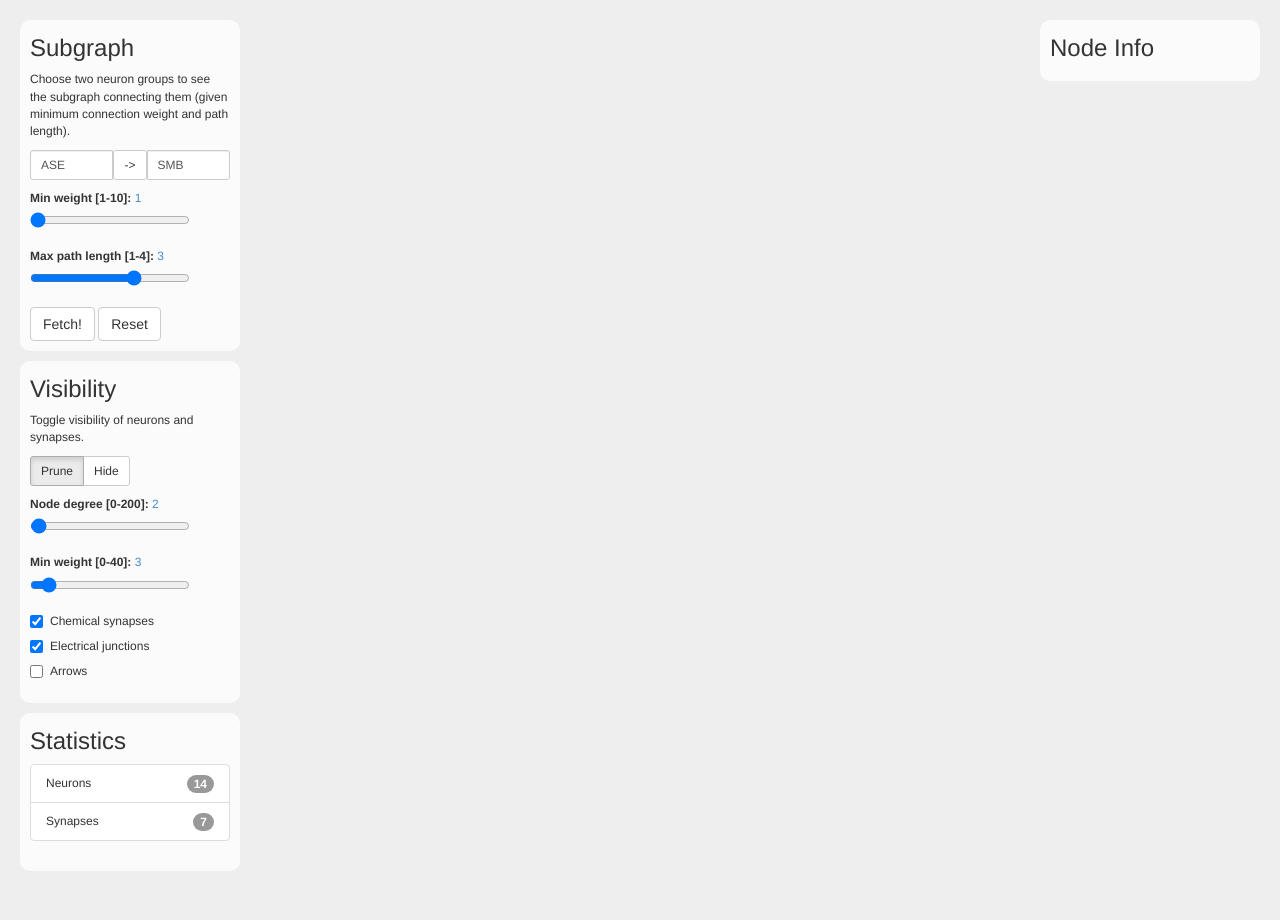
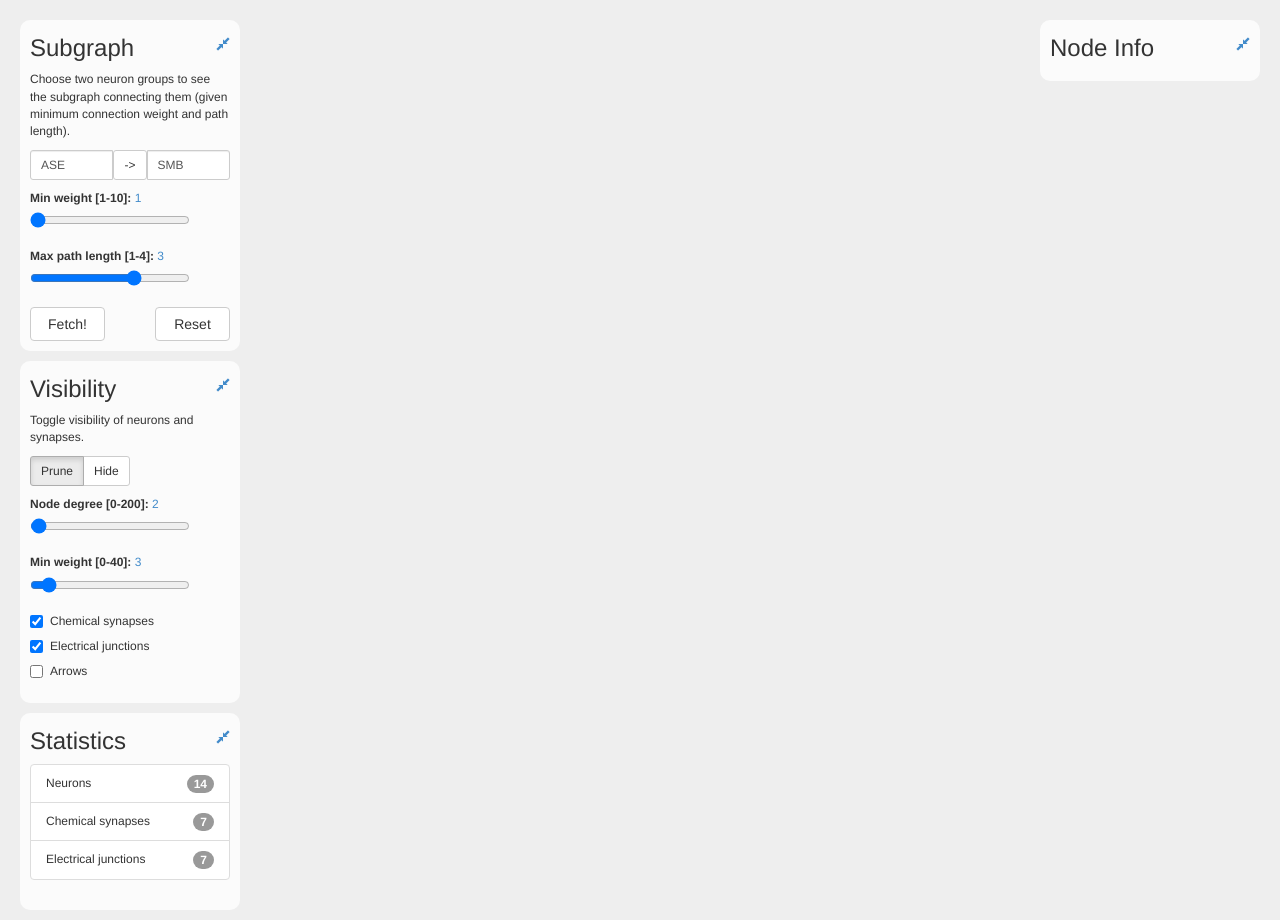
Before and after one commit to buhrmann/elegans, a Flask app: page / in a window 1280 px wide. Before the commit the page ends 871 px from the top, so only its background shows below. Run offline with Flask 2, Linux system fonts and the light colour scheme; data that the repository does not hold is empty; some libraries are stand-ins or nearby versions.

Commit message:
Made UI panels collapsible. Split stats into S and EJ. Added ajax spinners.

```diff
--- a/static/css/d3.css
+++ b/static/css/d3.css
@@ -53,6 +53,10 @@ output {
   border-radius: 10px;
 }
 
+#fetchbutton, #resetbutton {
+  width: 75px;
+}
+
 .link
 {
   stroke: #bbb;
--- a/static/js/d3graph.js
+++ b/static/js/d3graph.js
@@ -205,7 +205,8 @@ function filter(ndeg, wmin) {
     });
 
     document.getElementById('stats-n').innerHTML = n.length;
-    document.getElementById('stats-s').innerHTML = e.length;
+    document.getElementById('stats-s').innerHTML = d3.sum(e, function(d) { return d.type!="EJ" ? 1 : 0 });
+    document.getElementById('stats-ej').innerHTML = d3.sum(e, function(d) { return d.type=="EJ" ? 1 : 0 });
 }
 
 
@@ -256,9 +257,8 @@ function removeNodeInfo() {
 }
 
 function showNodeInfo(d) {
-    var minStr = "<a href='"+ "javascript:removeNodeInfo()" + "'><span class='glyphicon glyphicon-resize-small pull-right'></span></a>"
     document.getElementById("nodeinfo").innerHTML = htmlTabForNode(d);
-    document.getElementById("node-heading").innerHTML = d.name + "<small>" + minStr + "</small>";
+    document.getElementById("node-heading").innerHTML = d.name;
 }
 
 
@@ -459,12 +459,15 @@ function initNodePos(neurons) {
         else if (d.name.slice(-1) == "R")
             d.x = 600;
 
+        // Fix AVAL and AVAR to the middle
+        //if (d.name="AVAL")
         //d.fixed = true;
     });
 }
 
 
 function graphReset() {
+    document.getElementById("resetbutton").innerHTML = '<img id="ajaxloader" src="/static/images/ajax-loader.gif">'
     $.getJSON($SCRIPT_ROOT + '/_reset', function(d) {
         data = d.result;
         initNodePos(data.neurons);
@@ -475,6 +478,7 @@ function graphReset() {
         document.querySelector('#wminlabel').value = 3;
         document.querySelector('#ndeglabel').value = 1;
         updateCrossFilter(data['neurons'], data['synapses']);
+        document.getElementById("resetbutton").innerHTML = "Reset"
       });
     return false;
 }
@@ -486,6 +490,7 @@ function subGraph() {
     var w = document.getElementById('subwslider').value;
     var l = document.getElementById('subpslider').value;
     var dir = $('#dirButton').text();
+    document.getElementById("fetchbutton").innerHTML = '<img id="ajaxloader" src="/static/images/ajax-loader.gif">'
     $.getJSON($SCRIPT_ROOT + '/_subgraph', {
         group1: g1,
         group2: g2,
@@ -501,6 +506,7 @@ function subGraph() {
         document.querySelector('#wminlabel').value = 0;
         document.querySelector('#ndeglabel').value = 0;
         updateCrossFilter(data['neurons'], data['synapses']);
+        document.getElementById("fetchbutton").innerHTML = "Fetch!"
       });
       return false;
 }
--- a/templates/graph.html
+++ b/templates/graph.html
@@ -7,9 +7,15 @@
      <div class="uiwidget" id="menu-widget">
       <form>
         <div class="formpanel">
-          <h3>Subgraph</h3>
+          <h3>Subgraph
+            <small><a href="#subpanel" data-toggle="collapse" aria-expanded="true" aria-controls="subpanel">
+              <span class='glyphicon glyphicon-resize-small pull-right'></span>
+            </a></small>
+          </h3>
+          <div id="subpanel" class="panel-collapse collapse in">
           Choose two neuron groups to see the subgraph connecting them (given minimum connection weight and path length).
-          <p><div class="input-group input-group-sm">
+          <p>
+            <div class="input-group input-group-sm">
               <input id="group1" type="search" placeholder="Group" value="ASE" size="4" maxlength="4" class="form-control"/>
               <div class="input-group-btn">
                 <button type="button" id="dirButton" class="btn btn-default dropdown-toggle" data-toggle="dropdown" aria-expanded="false">-></button>
@@ -19,7 +25,8 @@
                 </ul>
               </div>
               <input id="group2" type="search" placeholder="Group" value="SMB" size="4" maxlength="4" class="form-control"/>
-          </div></p>
+            </div>
+          </p>
 
           <div class="form-group">
             <label for="subwslider">Min weight [1-10]: </label> <output for="subwSlider" id="subwlabel">1</output>
@@ -29,12 +36,18 @@
             <label for="subpslider">Max path length [1-4]: </label> <output for="subpSlider" id="subplabel">3</output>
             <input type="range" id="subpslider" name="subp" value="3" min="1" max="4" oninput="document.getElementById('subplabel').value = value;">
           </div>
-          <button class="btn btn-default" type="button" onclick="subGraph();">Fetch!</button>
-          <button class="btn btn-default" type="button" onclick="graphReset();">Reset</button>
+          <button id="fetchbutton" class="btn btn-default" type="button" onclick="subGraph()">Fetch!</button>
+          <button id="resetbutton" class="btn btn-default pull-right" type="button" onclick="graphReset();">Reset</button>
+        </div>
         </div>
 
         <div class="formpanel">
-          <h3>Visibility</h3>
+          <h3>Visibility
+            <small><a href="#vispanel" data-toggle="collapse" aria-expanded="true" aria-controls="vispanel">
+              <span class='glyphicon glyphicon-resize-small pull-right'></span>
+            </a></small>
+          </h3>
+          <div id="vispanel" class="panel-collapse collapse in">
           Toggle visibility of neurons and synapses.
           <p><div class="btn-group btn-group-sm" id="prune-radio" data-toggle="buttons-radio">
             <button id="prune1" type="button" data-toggle="button" name="option" value="1" class="btn btn-default active">Prune</button>
@@ -58,21 +71,35 @@
             <label><input type="checkbox" onchange="toggleArrows(this)">Arrows</label>
           </div>
         </div>
+        </div>
       </form>
 
       <div class="formpanel">
-        <h3>Statistics</h3>
+        <h3>Statistics
+          <small><a href="#statpanel" data-toggle="collapse" aria-expanded="true" aria-controls="statpanel">
+          <span class='glyphicon glyphicon-resize-small pull-right'></span>
+          </a></small>
+        </h3>
+        <div id="statpanel" class="panel-collapse collapse in">
         <ul class="list-group">
           <li class="list-group-item"><span class="badge stats-item" id="stats-n">14</span>Neurons</li>
-          <li class="list-group-item"><span class="badge stats-item" id="stats-s">7</span>Synapses</li>
+          <li class="list-group-item"><span class="badge stats-item" id="stats-s">7</span>Chemical synapses</li>
+          <li class="list-group-item"><span class="badge stats-item" id="stats-ej">7</span>Electrical junctions</li>
         </ul>
+      </div>
     </div>
     </div>
 
     <div class="uiwidget" id="node-widget">
       <div class="formpanel">
-        <h3 id="node-heading">Node Info</h3>
+        <h3><span id="node-heading">Node Info</span>
+          <small><a href="#nodepanel" data-toggle="collapse" aria-expanded="true" aria-controls="nodepanel">
+          <span class='glyphicon glyphicon-resize-small pull-right'></span>
+          </a></small>
+        </h3>
+        <div id="nodepanel" class="panel-collapse collapse in">
         <span id="nodeinfo"></span>
+      </div>
       </div>
     </div>
   {% endif %}
@@ -82,31 +109,36 @@
 {{ super() }}
 	<script type="text/javascript" src={{url_for('static', filename='js/d3.v3.min.js')}}></script>
   <script type="text/javascript" src={{url_for('static', filename='js/crossfilter.min.js')}}></script>
-  <script type="text/javascript" src={{url_for('static', filename='js/colorbrewer.v1.min.js')}}></script>
+  <!--<script type="text/javascript" src={{url_for('static', filename='js/colorbrewer.v1.min.js')}}></script>  -->
   <script>
   $(function() {
     $('#prune-radio button').click(function() {
-      $(this).addClass('active').siblings().removeClass('active'); });
+      $(this).addClass('active').siblings().removeClass('active');
+    });
 
     $SCRIPT_ROOT = {{ request.script_root|tojson|safe }};
-
 
     $(".dropdown-menu li a").click(function(){
       $(this).parents(".input-group-btn").find('.btn').text($(this).text());
       $(this).parents(".input-group-btn").find('.btn').val($(this).text());
     });
   });
+
+  $(".btn").mouseup(function(){
+    $(this).blur();
+  });
+
   </script>
+
   <script type="text/javascript" src={{url_for('static', filename='js/d3graph.js')}}></script>
   <script type="text/javascript">graph("#graph", {{data|safe}});</script>
+
   <script>
   (function(i,s,o,g,r,a,m){i['GoogleAnalyticsObject']=r;i[r]=i[r]||function(){
   (i[r].q=i[r].q||[]).push(arguments)},i[r].l=1*new Date();a=s.createElement(o),
   m=s.getElementsByTagName(o)[0];a.async=1;a.src=g;m.parentNode.insertBefore(a,m)
   })(window,document,'script','//www.google-analytics.com/analytics.js','ga');
-
   ga('create', 'UA-58616029-1', 'auto');
   ga('send', 'pageview');
-
   </script>
 {% endblock %}
```
Also changed, not shown: static/images/ajax-loader.gif (added). Lines whose indentation alone changed are shown as unchanged.
